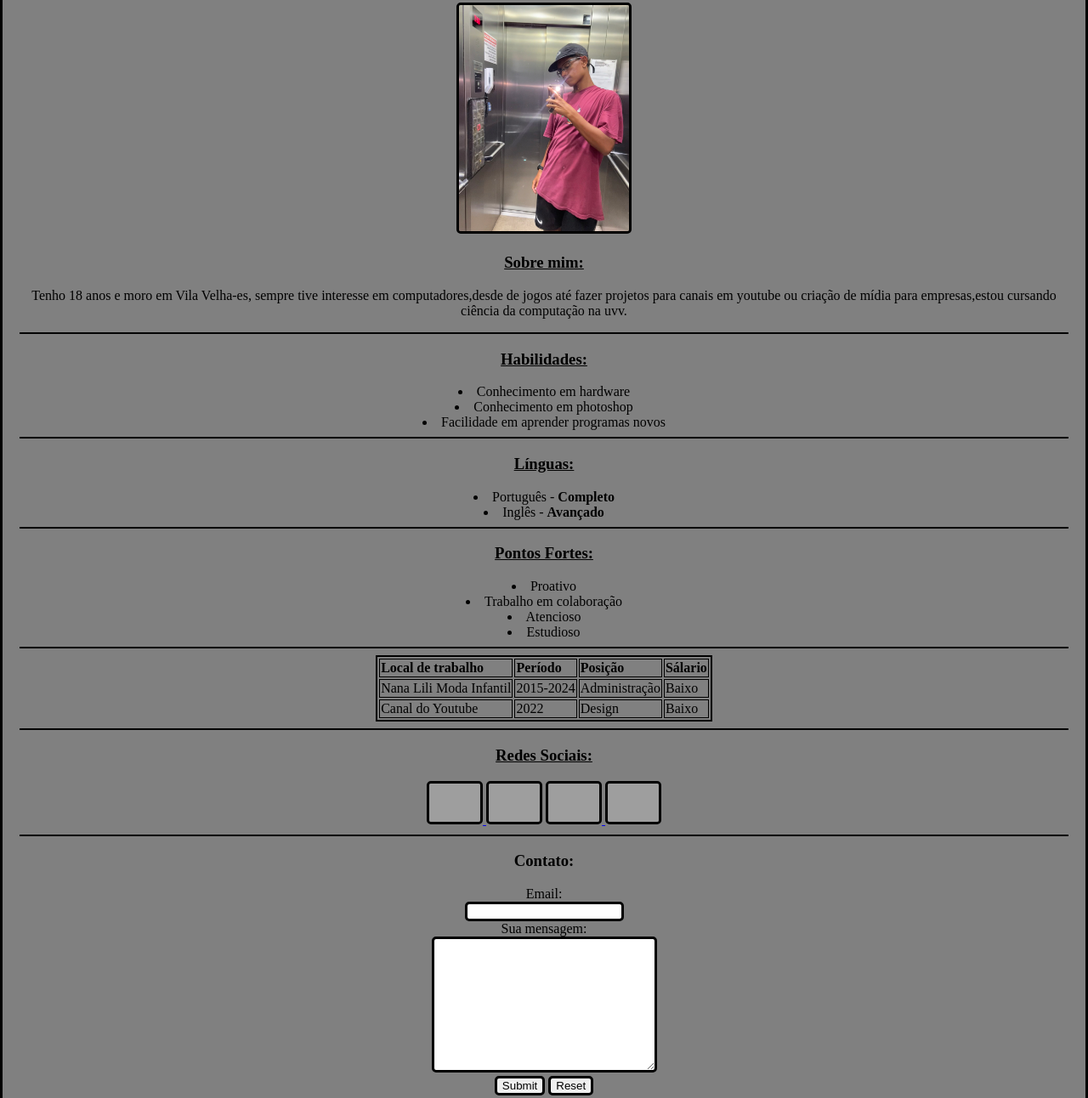
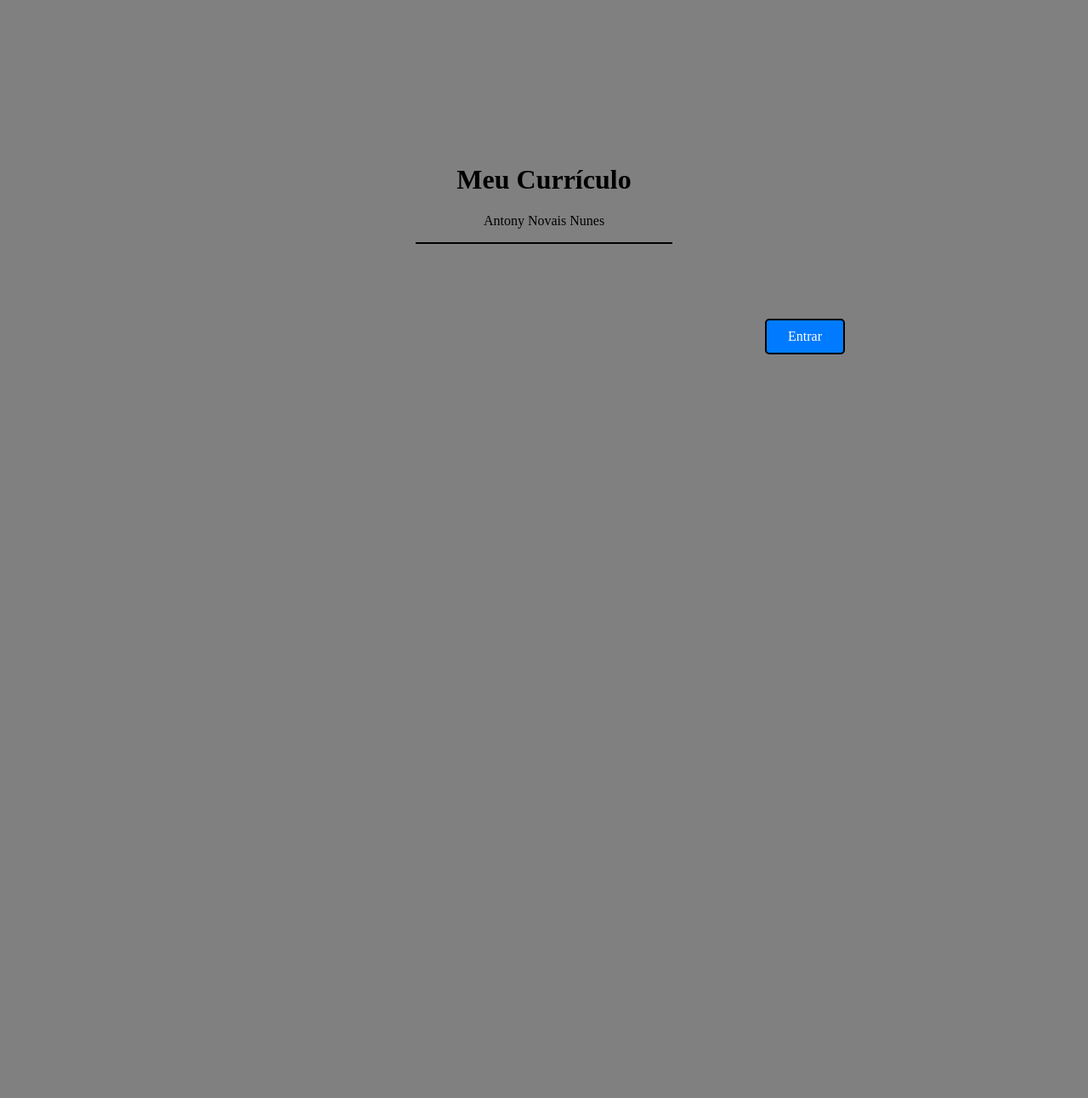
Before and after one commit to ognovais/Curriculo, a plain HTML site: page index.html in a window 1280 px wide. Shown: the part 175-1467 px from the top of the page at 85% size. After the commit the page ends 816 px from the top, so only its background shows below. Drawn offline with Linux system fonts and the light colour scheme; grey boxes are pictures that could not be loaded.

Commit message:
Add files via upload

```diff
--- a/index.html
+++ b/index.html
@@ -1,12 +1,16 @@
 <!DOCTYPE html>
-<html lang="pt-BR">
+<html lang="pt-br">
 <head>
 <meta charset="UTF-8">
-    <meta http-equiv="X-UA-Compatible" content="IE=edge">
 <meta name="viewport" content="width=device-width, initial-scale=1.0">
-    <title>Currículo</title>
+<title>Meu Currículo</title>
 <style>
   body {
+    background-color: gray;
+  }
+</style>
+<style>
+  .main {
     margin: 0;
     padding: 0;
     display: flex;
@@ -14,129 +18,59 @@
     align-items: center;
     min-height: 100vh;
   }
+
   .content {
     text-align: center;
   }
 </style>
 <style>
-        body {
-            background-color: gray;
+    .container {
+      text-align: center;
+      margin-top: 50px;
+    }
+
+    .centered-input {
+      display: inline-block;
     }
   </style>
   <style>
-        .Eu {
-            border: 3px solid black;
-            border-radius: 5px;
+
+    .custom-input {
+      position: absolute;
+      top: 550px;
+      left: 900px;
     }
   </style>
   <style>
-        .coco {
-            border: 4px solid black;
-            padding: 10px;
-            background-color: rgb(121, 82, 82);
-            width: 600px;
 
+    .link-button {
+      display: inline-block;
+      background-color: #007bff;
+      color: #fff;
+      padding: 10px 25px;
+      text-decoration: none;
+      border: none;
+      cursor: pointer;
+      border-radius: 5px;
+      border: 2px solid black;
     }
-    </style>
-    <style>
-        body {
-            border: 3px solid black;
-            padding: 20px;
-            text-align: center;
-        }
-    </style>
-    <style>
-        .h3 {
-    font-family:'Courier New', Courier, monospace;
+
+    .link-button:hover {
+      background-color: #0056b3;
     }
   </style>
 </head>
 <body>
-
-</body>
-</html>
-<body>
-    <div id="Main">
-        <center>
-    <div id="Sobre">
-    <h1 class="coco">Meu Currículo</h1>
-    <h2> <u>Antony Novais Nunes</u></h2>
-    <img src="IMG_2433.jpeg" width="200" alt="Antony"
-    class="Eu">
-    <h3 class=""><u>Sobre mim:</u></h3>
-    <p>Tenho 18 anos e moro em Vila Velha-es, sempre tive interesse em computadores,desde de jogos até fazer projetos para canais em youtube ou criação de mídia para empresas,estou cursando ciência da computação na uvv.</p>
-    <hr color="black">
+    <div class="main">
+  <div class="content">
+    <h1>Meu Currículo</h1>
+    <p>Antony Novais Nunes</p>
+    <hr width="300px" color="black">
   </div>
-    <div id="Habilidades">
-    <h3><u>Habilidades:</u></h3>
-
-        <li>Conhecimento em hardware</li>
-        <li>Conhecimento em photoshop</li>
-        <li>Facilidade em aprender programas novos</li>
-    <hr color="black">
 </div>
-    <div id="Linguas">
-    <h3><u>Línguas:</u></h3>
-        <li>Português - <strong>Completo</strong>
-        <li>Inglês - <strong>Avançado</strong></li>
-    <hr color="black">
-    </div>
-    <div id="Pontos">
-    <h3><u>Pontos Fortes:</u></h3>
-        <li>Proativo</li>
-        <li>Trabalho em colaboração</li>
-        <li>Atencioso</li>
-        <li>Estudioso</li>
-    <hr color="black">
-    </div>
-    <div id="Tabela">
-    <table border="2px" bordercolor="black">
-        <tr>
-            <td><b>Local de trabalho</b></td>
-            <td><b>Período</b></td>
-            <td><b>Posição</b></td>
-            <td><b>Sálario</b></td>
-        </tr>
-        <tr>
-            <td>Nana Lili Moda Infantil</td>
-            <td>2015-2024</td>
-            <td>Administração</td>
-            <td>Baixo</td>
-        </tr>
-        <tr>
-            <td>Canal do Youtube</td>
-            <td>2022</td>
-            <td>Design</td>
-            <td>Baixo</td>
-        </tr>
-    </table>
-    <hr color="black">
-    </div>
-    <div id="Social">
-    <h3><u>Redes Sociais:</u></h3>
-    <a href="https://www.instagram.com/ognovais/" target="_blank">
-        <img src="https://cdn.pixabay.com/photo/2020/11/15/06/18/instagram-logo-5744708_960_720.png" class="Eu" width="60px">
-        <a href="https://github.com/ognovais" target="_blank"> <img src="https://cdn-icons-png.flaticon.com/512/25/25231.png" class="Eu" width="60px"></a>
-    <a href="https://www.tiktok.com/@ognovais" target="_blank">
-        <img src="https://static.vecteezy.com/system/resources/previews/016/716/450/original/tiktok-icon-free-png.png" class="Eu" width="60px">
-    </a>
-    <a href="https://mail.google.com/mail/u/0/#inbox" target="_blank"> <img src="https://upload.wikimedia.org/wikipedia/commons/2/2e/Gmail_2020.png" class="Eu" width="60px"></a>
-    <hr color="black">
-    </div>
-    <div id="Contato">
-    <h3>Contato:</h3>
-    <form action="">
-        Email: <br>
-        <input type="text" class="Eu">
+ <div class="custom-input">
+  <a href="https://ognovais.github.io/meucurriculo/" class="link-button">Entrar</a>
   </form>
-    <form action="">
-        Sua mensagem: <br>
-        <textarea name="" id="" cols="30" rows="10" class="Eu"></textarea> <br>
-        <input type="submit" Enviar class="Eu">
-        <input type="reset" class="Eu">
-    </form>
-    </div>
-</center>
 </div>
 </body>
 </html>
```
Also changed, not shown: pagina-inicial.html (added, +142 -0 lines). Lines whose indentation alone changed are shown as unchanged.
